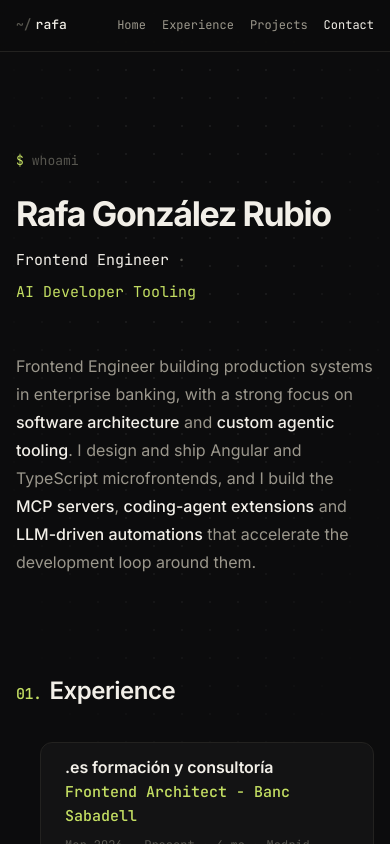
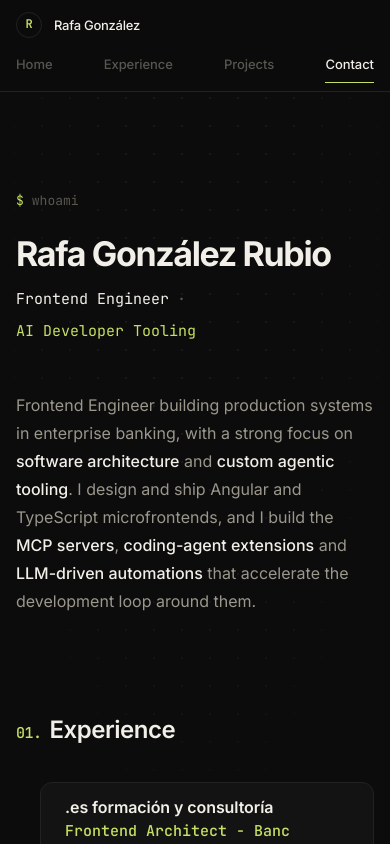
Before and after one commit to RafaGonzalezDev/personal-portfolio, a React (Vite) app: page / in a window 390 px wide. Shown: the top 844 px of the page. Built offline with nearby package versions, Linux system fonts and the light colour scheme.

Commit message:
feat(navbar): add index-based nav with brand mark
Replace the terminal-style brand with a circled R mark and full
name. Convert menu items to two-part links with a numeric index and
label. Adjust responsive behavior to stack the menu on narrow
viewports.

```diff
--- a/src/components/Navbar.jsx
+++ b/src/components/Navbar.jsx
@@ -2,8 +2,10 @@ import { useState, useEffect, useRef } from 'react';
 import styles from '@/styles/Navbar.module.css';
 import { NAVBAR_ITEMS } from '@/constants';
 
+const formatIndex = (index) => String(index + 1).padStart(2, '0');
+
 const Navbar = () => {
-  const [activeItem, setActiveItem] = useState('home');
+  const [activeItem, setActiveItem] = useState(NAVBAR_ITEMS[0]?.id ?? 'home');
   const sectionRefs = useRef({});
 
   useEffect(() => {
@@ -95,7 +97,7 @@ const Navbar = () => {
   };
 
   return (
-    <nav className={styles.nav}>
+    <nav className={styles.nav} aria-label="Primary">
       <div className={styles.inner}>
         <a
           href="#home"
@@ -105,12 +107,12 @@ const Navbar = () => {
             handleClick('home');
           }}
         >
-          <span className={styles.brandMark}>~/</span>
-          <span className={styles.brandName}>rafa</span>
+          <span className={styles.brandMark}>R</span>
+          <span className={styles.brandName}>Rafa González</span>
         </a>
         <ul className={styles.list}>
-          {NAVBAR_ITEMS.map((item) => (
-            <li key={item.id}>
+          {NAVBAR_ITEMS.map((item, index) => (
+            <li key={item.id} className={styles.item}>
               <a
                 href={`#${item.id}`}
                 className={`${styles.link} ${
@@ -120,8 +122,10 @@ const Navbar = () => {
                   e.preventDefault();
                   handleClick(item.id);
                 }}
+                aria-current={activeItem === item.id ? 'true' : undefined}
               >
-                {item.label}
+                <span className={styles.linkIndex}>{formatIndex(index)}</span>
+                <span className={styles.linkLabel}>{item.label}</span>
               </a>
             </li>
           ))}
--- a/src/styles/Navbar.module.css
+++ b/src/styles/Navbar.module.css
@@ -2,10 +2,10 @@
   position: sticky;
   top: 0;
   z-index: var(--z-nav);
-  background-color: color-mix(in srgb, var(--bg) 92%, transparent);
+  background-color: color-mix(in srgb, var(--bg) 88%, transparent);
   backdrop-filter: var(--backdrop-nav);
   -webkit-backdrop-filter: var(--backdrop-nav);
-  border-bottom: var(--border-thin);
+  border-bottom: var(--hairline);
 }
 
 .inner {
@@ -15,78 +15,120 @@
   gap: var(--space-5);
   max-width: var(--max-width-wide);
   margin: 0 auto;
-  padding: var(--space-3) var(--inline-padding);
+  padding: var(--space-4) var(--inline-padding);
 }
 
-/* Brand */
+/* ---- Brand ---- */
 .brand {
   display: inline-flex;
-  align-items: baseline;
-  gap: 0;
-  font-family: var(--font-mono);
-  font-size: var(--font-size-sm);
-  font-weight: var(--font-weight-medium);
+  align-items: center;
+  gap: var(--space-3);
   color: var(--text);
   transition: color var(--duration-base) var(--ease);
 }
 
-.brand:hover {
+.brandMark {
+  display: inline-flex;
+  align-items: center;
+  justify-content: center;
+  width: 1.625rem;
+  height: 1.625rem;
+  border: var(--hairline);
+  border-radius: var(--radius-pill);
+  font-family: var(--font-mono);
+  font-size: var(--font-size-xs);
+  font-weight: var(--font-weight-semibold);
+  color: var(--accent);
+  letter-spacing: 0;
+}
+
+.brandName {
+  font-family: var(--font-sans);
+  font-size: var(--font-size-sm);
+  font-weight: var(--font-weight-medium);
+  letter-spacing: var(--tracking-tight);
+}
+
+.brand:hover .brandName {
   color: var(--accent);
 }
 
-.brandMark {
-  color: var(--text-faint);
-  margin-right: var(--space-1);
-}
-
-/* Menu */
+/* ---- Menu ---- */
 .list {
   display: flex;
   align-items: center;
-  gap: var(--space-5);
+  gap: var(--space-6);
+}
+
+.item {
+  display: inline-flex;
 }
 
 .link {
   position: relative;
-  display: inline-block;
-  font-family: var(--font-mono);
-  font-size: var(--font-size-sm);
-  color: var(--text-muted);
+  display: inline-flex;
+  align-items: baseline;
+  gap: var(--space-2);
   padding: var(--space-1) 0;
+  color: var(--text-faint);
   transition: color var(--duration-base) var(--ease);
 }
 
-.link::after {
-  content: '';
-  position: absolute;
-  left: 0;
-  right: 0;
-  bottom: calc(-1 * var(--hover-lift));
-  height: var(--size-timeline-line);
-  background-color: var(--accent);
-  transform: scaleX(0);
-  transform-origin: left;
-  transition: transform var(--duration-base) var(--ease);
+.linkIndex {
+  font-family: var(--font-mono);
+  font-size: var(--font-size-xs);
+  font-variant-numeric: tabular-nums;
+  letter-spacing: var(--tracking-wide);
+  color: var(--text-faint);
+  transition: color var(--duration-base) var(--ease);
 }
 
-.link:hover {
+.linkLabel {
+  font-family: var(--font-sans);
+  font-size: var(--font-size-sm);
+  font-weight: var(--font-weight-medium);
+  letter-spacing: var(--tracking-snug);
+  color: inherit;
+  transition: color var(--duration-base) var(--ease);
+}
+
+.link:hover .linkLabel,
+.linkActive .linkLabel {
   color: var(--text);
 }
 
-.link:hover::after,
-.linkActive::after {
-  transform: scaleX(1);
+.link:hover .linkIndex,
+.linkActive .linkIndex {
+  color: var(--accent);
 }
 
 .linkActive {
   color: var(--text);
 }
 
-@media (max-width: 480px) {
+.linkActive::after {
+  content: '';
+  position: absolute;
+  left: 0;
+  right: 0;
+  bottom: calc(-1 * var(--space-1));
+  height: 1px;
+  background-color: var(--accent);
+}
+
+@media (max-width: 640px) {
+  .inner {
+    flex-direction: column;
+    align-items: flex-start;
+    gap: var(--space-3);
+    padding: var(--space-3) var(--inline-padding);
+  }
   .list {
     gap: var(--space-4);
+    width: 100%;
+    justify-content: space-between;
   }
-  .link {
-    font-size: var(--font-size-xs);
+  .linkIndex {
+    display: none;
   }
 }
```
